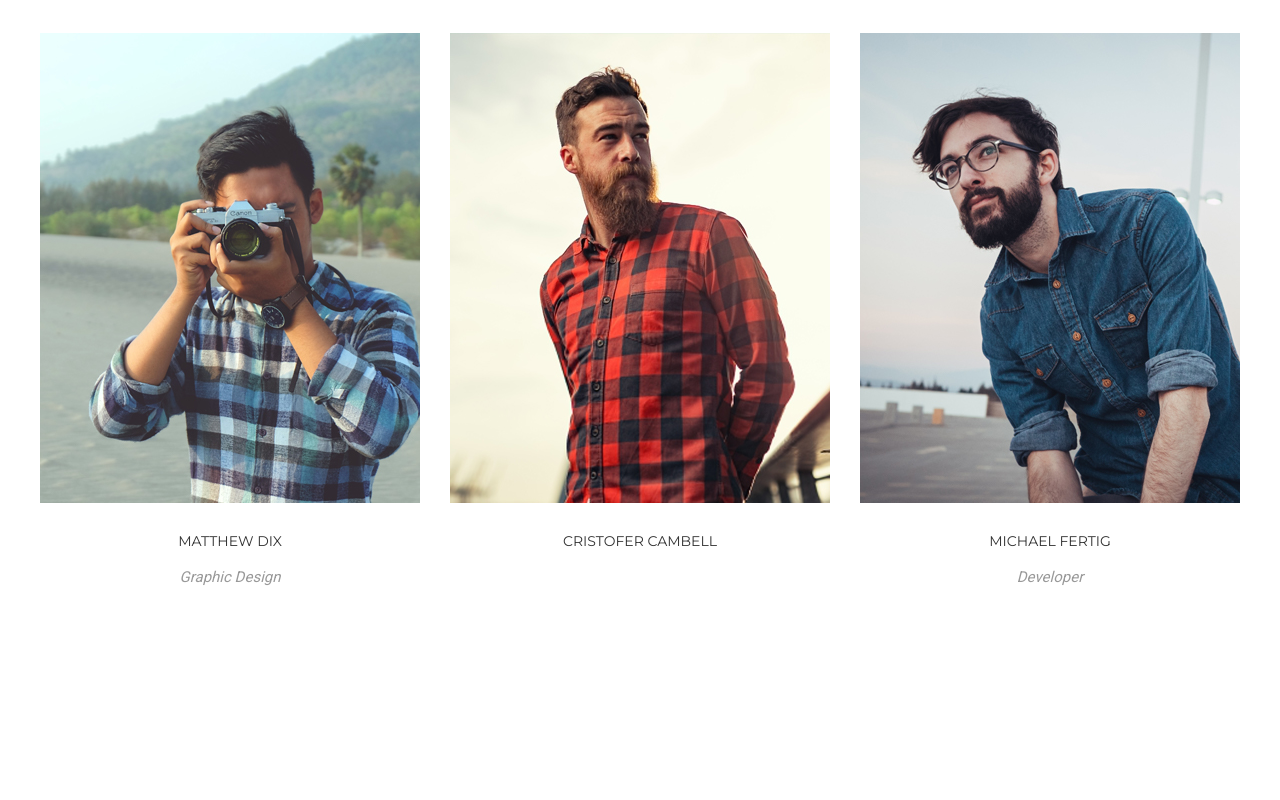
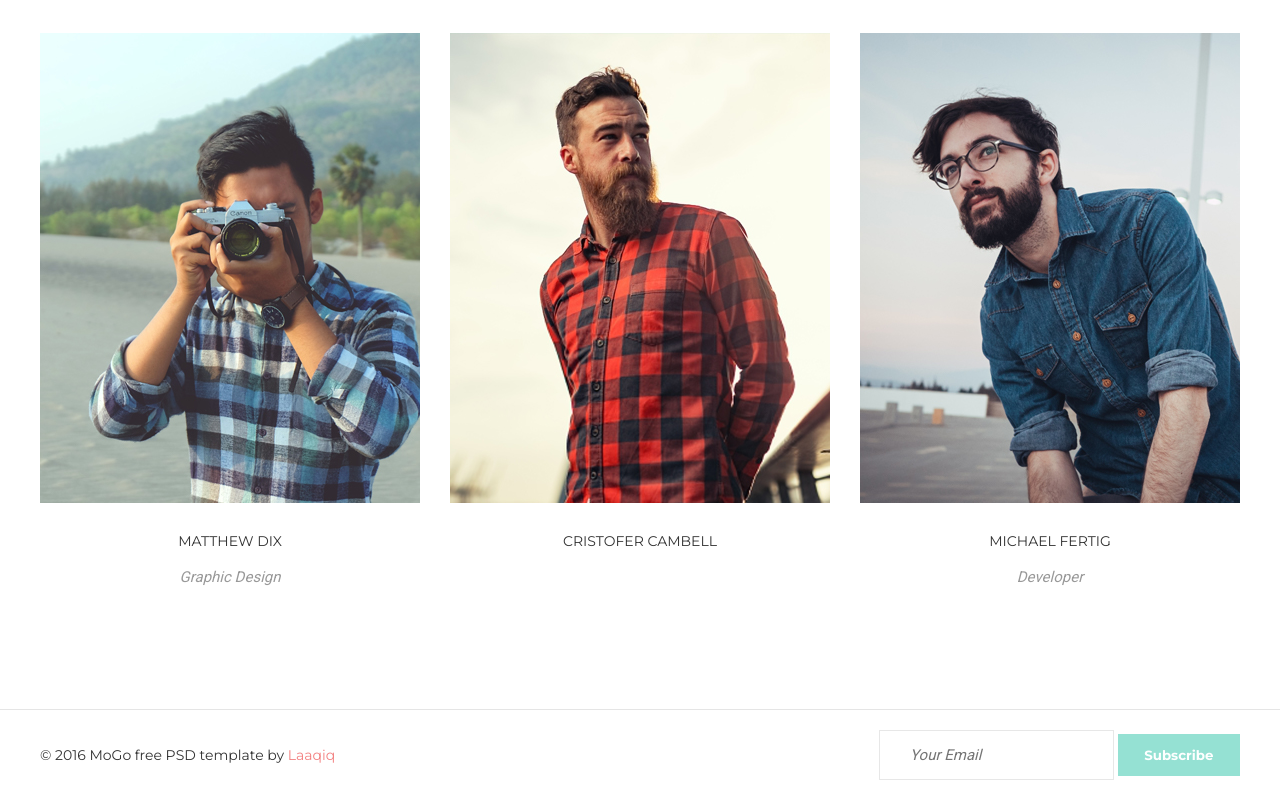
Before and after one commit to mbuhel/goit, a website: page app/index.html in a window 1280 px wide. Shown: the part 1660-2460 px from the top of the page. Before the commit the page ends 2369 px from the top, so only its background shows below. Drawn offline with nearby package versions, Linux system fonts and the light colour scheme; files whose address does not match are found by name.

Commit message:
added footer

```diff
--- a/app/index.html
+++ b/app/index.html
@@ -132,5 +132,14 @@
       </div>
     </div>
   </section>
+  <footer>
+    <div class="container">
+      <div class="copywrite"> &#169; 2016 MoGo free PSD template by <a href="#">Laaqiq</a></div>
+      <form action="">
+        <input type="text" placeholder="Your Email">
+        <button>Subscribe</button>
+      </form>
+    </div>
+  </footer>
 </body>
 </html>
--- a/app/scss/_footer.scss
+++ b/app/scss/_footer.scss
@@ -1,14 +1,36 @@
 footer {
-  height: 10vh;
-  background: grey;
-  padding: 10px 90px;
-  display: grid;
-  grid-template-columns: 100px 1fr;
-  nav {
+  padding: 20px 0;
+  border-top: 1px solid #e5e5e5;
+  .container {
     display: flex;
+    align-items: center;
     justify-content: space-between;
+  }
+  .copywrite {
+    color: #333333;
+    font-family: $montserrat;
     a {
-      font-size: 14px;
+      color: $red-color;
+      text-decoration: none;
+    }
+  }
+  form {
+    input {
+      padding: 1em 2em;
+      color: #cccccc;
+      font-size: 15px;
+      font-family: $roboto;
+      font-weight: 300;
+      font-style: italic;
+      border: 1px solid #e7e7e7;
+    }
+    button {
+      border: none;
+      background-color: $icon-color;
+      padding: 1em 2em;
+      color: $white-color;
+      font-weight: 700;
+      font-family: $montserrat;
     }
   }
 }
--- a/app/scss/_general.scss
+++ b/app/scss/_general.scss
@@ -28,7 +28,7 @@ section {
         content: '';
         height: 2px;
         width: 100px;
-        background: red;
+        background: $red-color;
         position: absolute;
         bottom: 0;
         left: 0;
--- a/app/scss/_header.scss
+++ b/app/scss/_header.scss
@@ -100,7 +100,7 @@ header {
     text-decoration: none;
     max-width: 200px;
     cursor: pointer;
-    font-family: montserrat;
+    font-family: $montserrat;
     font-weight: 700;
     text-align: center;
   }
--- a/app/scss/_var.scss
+++ b/app/scss/_var.scss
@@ -19,6 +19,6 @@ $montserrat: 'Montserrat', sans-serif;
 $icon-color: #95e1d3;
 $white-color: #fff;
 $active-menu-color: #fce38a;
-
+$red-color: #f38181;
 $title-color: #333333;
 $description-color: #999999;
```
Also changed, not shown: app/css/style.css.
